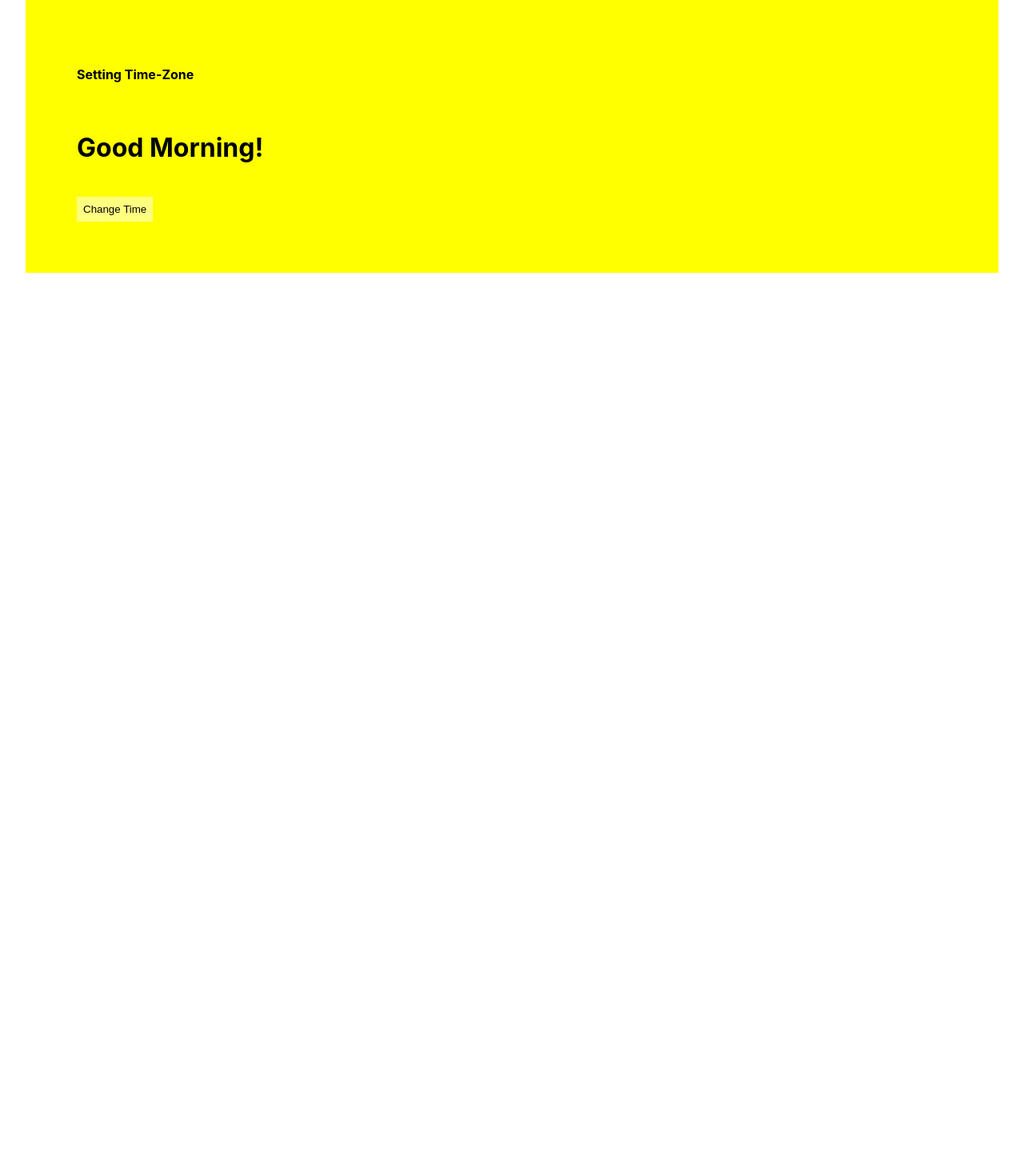
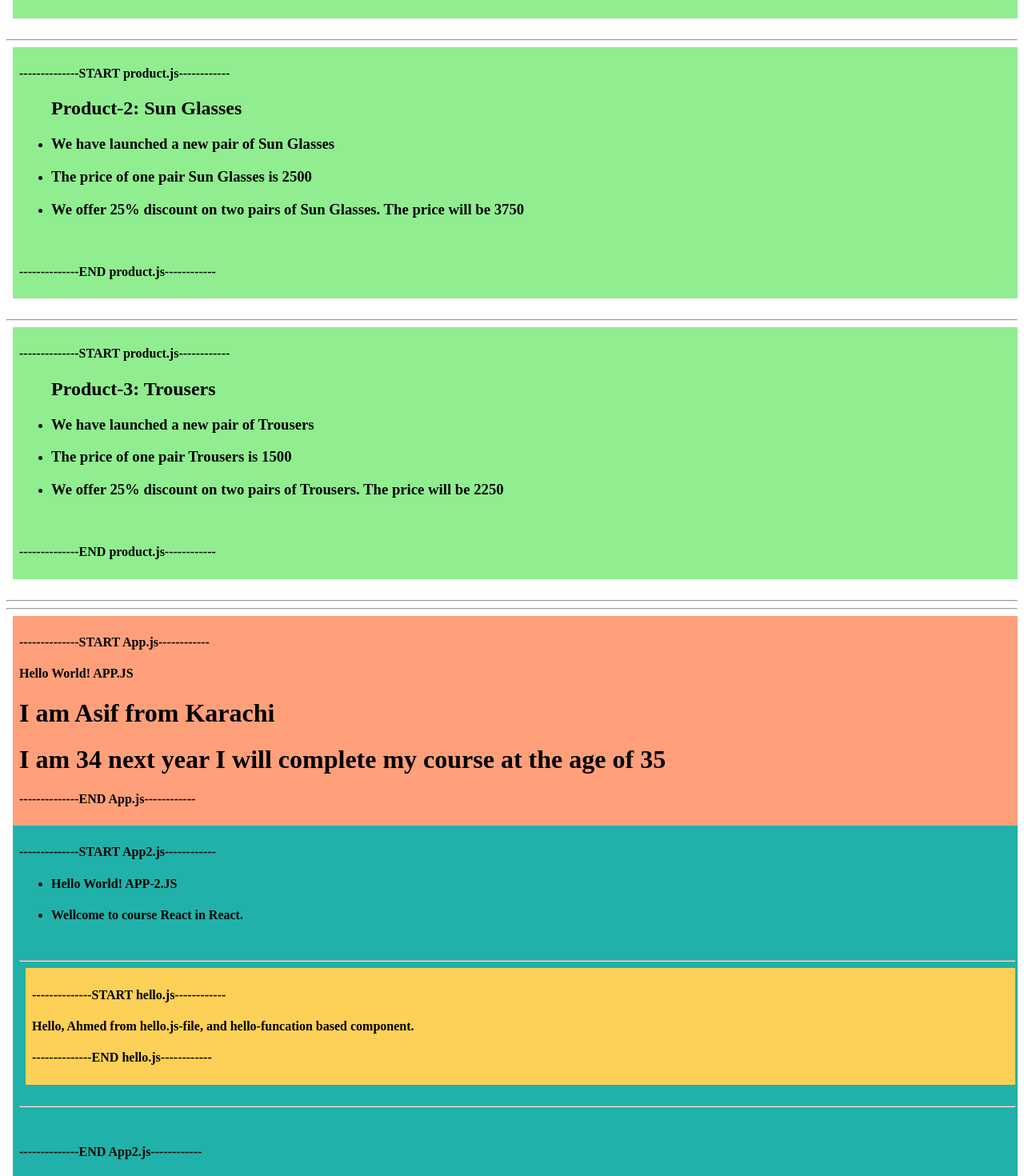
Before and after one commit to aasif112/03_learn_react, a React (Create React App) app: page / in a window 1280 px wide. Shown: the part 300-1770 px from the top of the page at 80% size. Before the commit the page ends 800 px from the top, so only its background shows below. Built offline with nearby package versions, Linux system fonts and the light colour scheme.

Commit message:
revision to previous class

```diff
--- a/src/App.js
+++ b/src/App.js
@@ -1,42 +1,22 @@
+import React from 'react';
 
 
+// NEW CSS STYLE FILE:
+import './style.css'
 
-import React, { useState } from 'react';
-import './App.css';
-import {Inc}  from './Increase';
-import {Dec}  from './Decrease';
 
-function App() {
-  let [count, setCount] = useState(0)
-  let [isMorning, setMorning] = useState(true)
+function App({name, city, age }) {
   return (
-    <div>
-    <div >
-      {/* TODO: Icreament in Value Should Apear in <Inc> & Decreament in <Dec> Components */}
-      <br />
-      <h3>Value of variable count is: {count} </h3>
-      <br />
-      <Inc value={count}></Inc>
-      <button onClick={() => setCount(++count)}>
-        Increase Value
-      </button>
-      <br />
-      <Dec value={count} ></Dec>
-      <button onClick={() => setCount(--count)}>
-        Decrease Value
-      </button>
+    <div className="appjs">
+    <h4>--------------START App.js------------</h4>
+      <div>
+      <h4>  Hello World! APP.JS  </h4>
+      <h1>I am {name} from {city} </h1>
+      <h1>I am {age} next year I will complete my course at the age of {age +1} </h1>
+
+      </div>
+    <h4>--------------END App.js------------</h4>
     </div>
-
-    <div className= {`${isMorning? 'sunRise' : 'box'}`}>
-      <h4>Setting Time-Zone</h4>
-      <br />
-      <h1>Good {isMorning? "Morning" : "Night"}!</h1>
-      <br />
-    <button id='timeBtn' onClick={()=> setMorning(!isMorning)}>Change Time</button>
-
-    </div>
-    </div>
-
   );
 }
 
--- /dev/null
+++ b/src/App2.js
@@ -0,0 +1,31 @@
+import React from "react";
+
+import Hello from './hello';
+
+
+// NEW CSS STYLE FILE:
+import './style.css'
+
+function App2(props) {
+    return (
+      <div className="app2js">
+        <h4>--------------START App2.js------------</h4>
+        <div>
+          <ul >
+            <li><h4>Hello World! APP-2.JS   </h4></li>
+            <li><h4>Wellcome to course {props.course} in {props.course}.   </h4></li>
+            </ul>
+
+          <br />
+          <hr />
+          <Hello firstName="Ahmed" />
+          <br />
+          <hr />
+          <br />
+      </div>
+        <h4>--------------END App2.js------------</h4>
+      </div>
+    );
+  }
+
+  export default App2;
--- a/src/Decrease.js
+++ /dev/null
@@ -1,14 +0,0 @@
-
-
-
-import React from "react";
-
-
-export function Dec(props) {
-    return (
-        <h3>Decreament in value: {props.value}</h3>
-    )
-}
-
-
-// export default Dec();
--- a/src/Increase.js
+++ /dev/null
@@ -1,14 +0,0 @@
-
-
-
-import React from "react";
-
-
-export function Inc(props) {
-    return (
-        <h3>Increament in value:    {props.value} </h3>
-    )
-}
-
-
-// export default Inc();
--- /dev/null
+++ b/src/hello.js
@@ -0,0 +1,16 @@
+import React from "react";
+
+
+function Hello({firstName}) {
+    return (
+        <div id="hellojs">
+        <h4>--------------START hello.js------------</h4>
+            <h4>Hello, <strong>{firstName}</strong> from hello.js-file, and hello-funcation based component. </h4>
+
+        <h4>--------------END hello.js------------</h4>
+        </div>
+    )
+}
+
+
+export default Hello;
--- a/src/index.js
+++ b/src/index.js
@@ -1,18 +1,43 @@
+import React from 'react';
+import ReactDOM from 'react-dom/client';
+import App from './App';
+import reportWebVitals from './reportWebVitals';
+
+// New Tags Created:
+
+import App2 from './App2';
+import Offer from './product';
+
+// NEW CSS STYLE FILE:
+// import './style.css'
+
+
+const root = ReactDOM.createRoot(document.getElementById('root'));
+root.render(
+  <div>
+
+      <Offer  productNo={1} product="Paints" price={5000}  discount={25} />
+      <br />
+      <hr />
+      <Offer className="offerjs" productNo={2} product="Sun Glasses" price={2500}  discount={25} />
+      <br />
+      <hr />
+      <Offer className="offerjs" productNo={3} product="Trousers" price={1500}  discount={25} />
+      <br />
+      <hr />
+      <hr />
+      <App  name="Asif"  city="Karachi" age={34} />
+      <App2 className="app2js" course="React"  quarter="Quarter-2" />
 
 
 
-import React from 'react';
-import ReactDOM from 'react-dom/client';
-import './index.css';
-import App from './App';
-import reportWebVitals from './reportWebVitals';
+    </div>
+);
 
-const root = ReactDOM.createRoot(document.getElementById('root'));
-root.render(
-  <React.StrictMode>
-    <App />
-  </React.StrictMode>
-);
+// <div>HELLO WORLD! INDEX.JS</div>
+
+
+
 
 // If you want to start measuring performance in your app, pass a function
 // to log results (for example: reportWebVitals(console.log))
--- /dev/null
+++ b/src/product.js
@@ -0,0 +1,28 @@
+import React from "react";
+
+// NEW CSS STYLE FILE:
+import './style.css'
+
+function Offer(props) {
+    return (
+      <div className="offerjs">
+      <h4>--------------START product.js------------</h4>
+        <ul><h2>Product-{props.productNo}: {props.product}</h2>
+        <li>
+        <h3>We have launched a new pair of {props.product}</h3>
+        </li>
+        <li>
+        <h3>The price of one pair {props.product} is {props.price} </h3>
+        </li>
+        <li>
+        <h3>We offer {props.discount}% discount on two pairs of {props.product}.
+            The price will be {(props.price *2) *((100-props.discount)/100)} </h3>
+        </li>
+        </ul>
+        <br />
+      <h4>--------------END product.js------------</h4>
+      </div>
+    );
+  }
+
+  export default Offer;
--- /dev/null
+++ b/src/style.css
@@ -0,0 +1,31 @@
+
+
+
+
+.offerjs   {   background-color: lightgreen;
+    padding: 0.2rem;
+    padding-left: 0.5rem;
+    margin-left: 0.5rem;
+
+}
+
+.appjs     {   background-color: lightsalmon;
+    padding: 0.2rem;
+    padding-left: 0.5rem;
+    margin-left: 0.5rem;
+
+}
+
+.app2js    {   background-color: lightseagreen;
+    padding: 0.2rem;
+    padding-left: 0.5rem;
+    margin-left: 0.5rem;
+}
+
+
+#hellojs {  background-color: rgb(253, 209, 87);
+    padding: 0.2rem;
+    padding-left: 0.5rem;
+    margin-left: 0.5rem;
+
+}
```
Also changed, not shown: src/Pic.js (added, +13 -0 lines).
